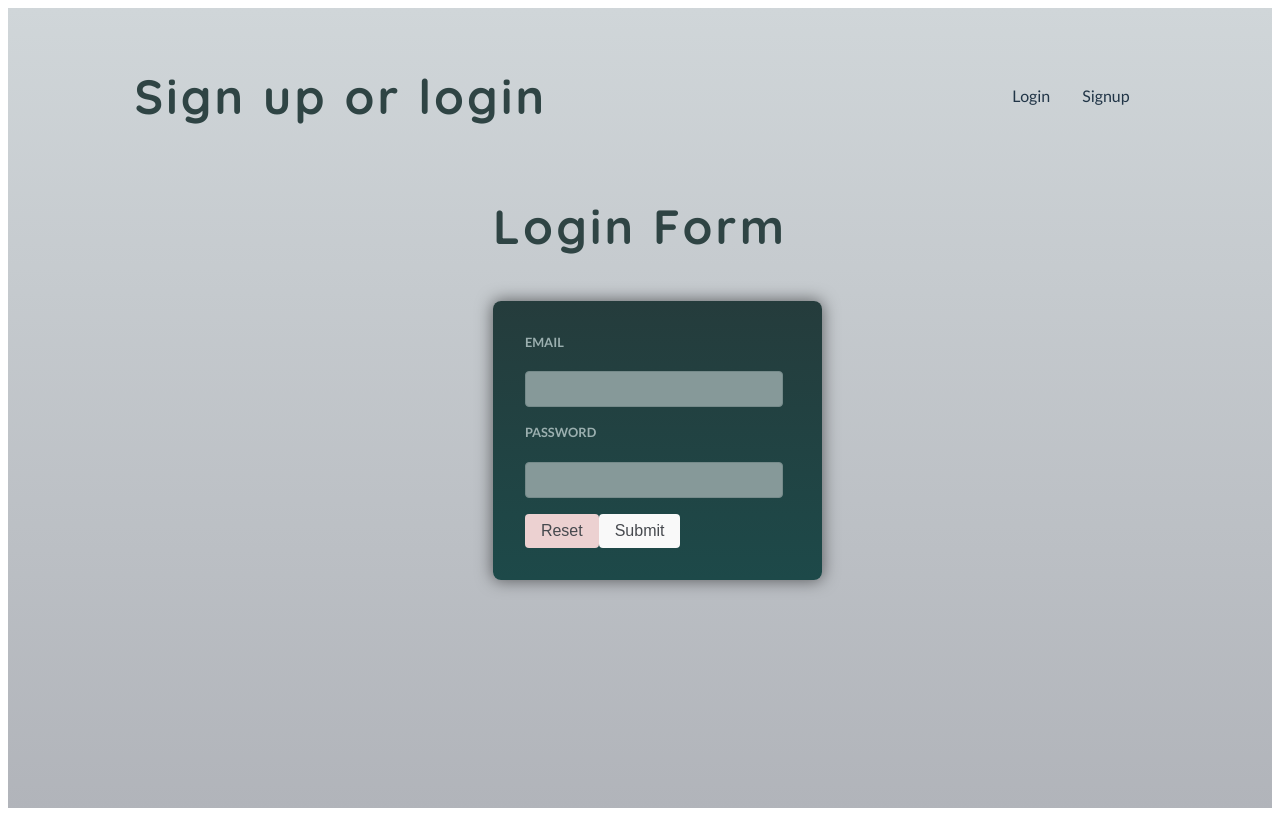
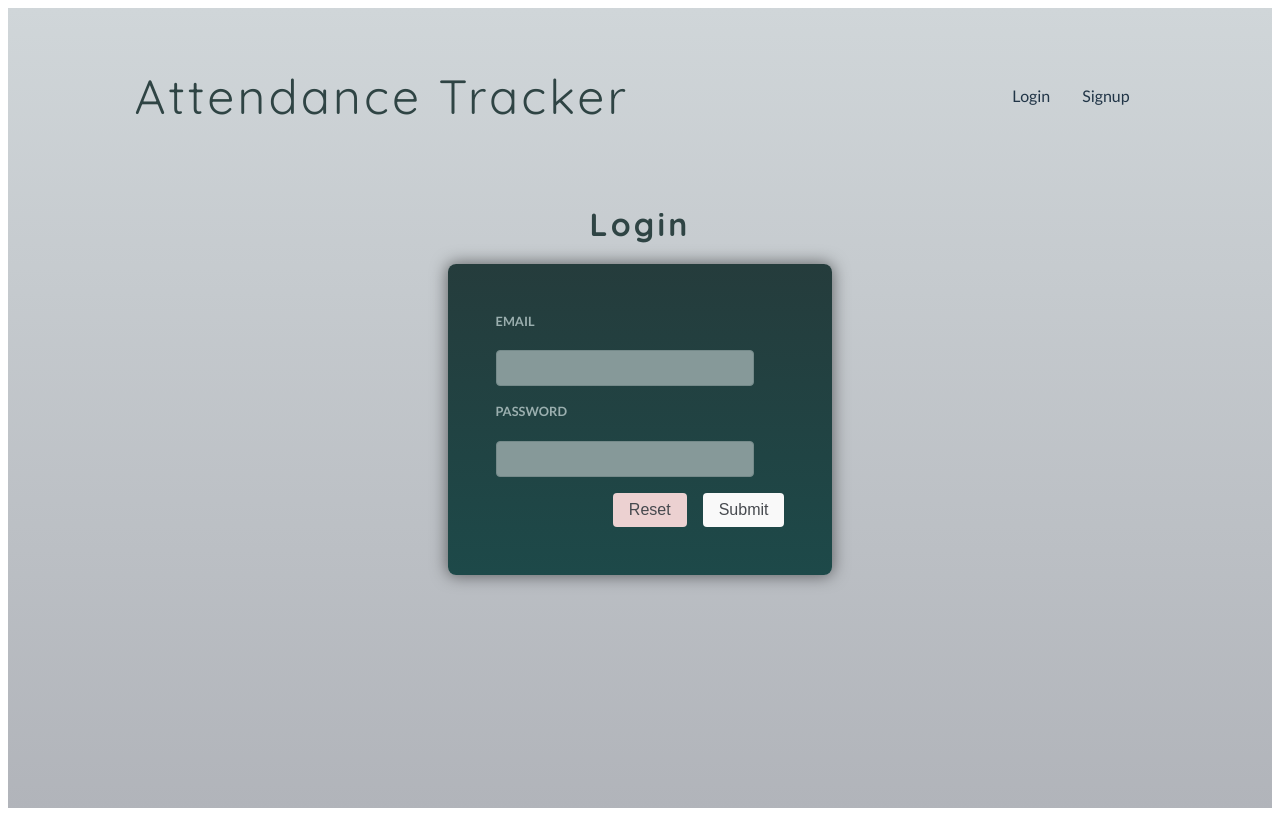
Before and after one commit to AtoBrightSide/pairing, a React (Vite) app in the folder frontend/pairing-coding-challenge/: page /login in a window 1280 px wide. Built offline with nearby package versions, Linux system fonts and the light colour scheme; no server answers.

Commit message:
feature: fix styling inconsistencies

```diff
--- a/frontend/pairing-coding-challenge/src/App.module.css
+++ b/frontend/pairing-coding-challenge/src/App.module.css
@@ -7,3 +7,8 @@
   background: linear-gradient(#d0d6d9, #b1b4ba);
   font-family: 'Lato', serif;
 }
+
+a {
+  text-decoration: none;
+  font-weight: 300;
+}
--- a/frontend/pairing-coding-challenge/src/index.css
+++ b/frontend/pairing-coding-challenge/src/index.css
@@ -1,7 +1,5 @@
 :root {
-  font-family: system-ui, Avenir, Helvetica, Arial, sans-serif;
   line-height: 1.5;
-  font-weight: 400;
 
   color-scheme: light dark;
   color: rgba(255, 255, 255, 0.87);
@@ -13,20 +11,6 @@
   -moz-osx-font-smoothing: grayscale;
 
   box-sizing: border-box;
-}
-
-a {
-  font-weight: 500;
-  color: #646cff;
-  text-decoration: inherit;
-}
-a:hover {
-  color: #535bf2;
-}
-
-h1 {
-  font-size: 3.2em;
-  line-height: 1.1;
 }
 
 button {
--- a/frontend/pairing-coding-challenge/src/layout/Header.module.css
+++ b/frontend/pairing-coding-challenge/src/layout/Header.module.css
@@ -8,11 +8,15 @@ nav {
 }
 
 ul {
+  display: flex;
+  justify-content: space-between;
+  gap: 2rem;
+  padding: 1rem;
+}
 
-    display: flex;
-    justify-content: space-between;
-    gap: 2rem;
-    padding: 1rem;
+nav > h1 {
+  font-weight: 500;
+  font-size: 3rem;
 }
 
 li {
--- a/frontend/pairing-coding-challenge/src/layout/Header.tsx
+++ b/frontend/pairing-coding-challenge/src/layout/Header.tsx
@@ -20,8 +20,8 @@ export const Header = () => {
   return <nav className={classes.nav}>
     <h1>
       {isLoggedIn ?
-        <NavLink to='/'>Dashboard</NavLink> :
-        <p>Sign up or login</p>
+        <NavLink to='/'>Attendance Tracker</NavLink> :
+        <p>Attendance Tracker</p>
       }
     </h1>
     <ul className={classes.ul}>
--- a/frontend/pairing-coding-challenge/src/pages/DashboardPage.tsx
+++ b/frontend/pairing-coding-challenge/src/pages/DashboardPage.tsx
@@ -7,6 +7,7 @@ import { useEffect, useState } from "react";
 import { ApiResponse } from "../types";
 
 import classes from './DashboardPage.module.css';
+import { formatDate, formatTime } from "../util/utils";
 
 export const DashboardPage = () => {
     const navigate = useNavigate();
@@ -52,7 +53,7 @@ export const DashboardPage = () => {
             </select>
             {attendance && (
                 <div>
-                    <h2>Attendance for {attendance.date}</h2>
+                    <h2>Attendance for {formatDate(attendance.date)}</h2>
                     <table className={classes.table}>
                         <thead>
                             <tr>
@@ -71,10 +72,10 @@ export const DashboardPage = () => {
                                     <td>{employee.id}</td>
                                     <td>{employee.name}</td>
                                     <td>{employee.timezone}</td>
-                                    <td>{employee.checked_in_at}</td>
-                                    <td>{employee.checked_out_at || 'N/A'}</td>
+                                    <td>{formatTime(employee.checked_in_at)}</td>
+                                    <td>{formatTime(employee.checked_out_at || '') || 'N/A'}</td>
                                     <td>{employee.checkout_message || 'N/A'}</td>
-                                    <td>{attendance.date}</td>
+                                    <td>{formatDate(attendance.date)}</td>
                                 </tr>
                             ))}
                         </tbody>
--- a/frontend/pairing-coding-challenge/src/pages/LoginPage.module.css
+++ b/frontend/pairing-coding-challenge/src/pages/LoginPage.module.css
@@ -1,8 +1,13 @@
+.container {
+  display: flex;
+  flex-direction: column;
+  align-items: center;
+}
 form {
   width: 90%;
   max-width: 40rem;
-  margin: 3rem auto;
-  padding: 2rem;
+  /* margin: 3rem auto; */
+  padding: 3rem;
   background: linear-gradient(180deg, #253c3c, #1d4949);
   border-radius: 8px;
   box-shadow: 0 0 16px 1px rgba(0, 0, 0, 0.5);
@@ -13,8 +18,8 @@ form {
 
 h1 {
   font-family: "Quicksand", sans-serif;
-  font-weight: 700;
-  font-size: 3rem;
+  /* font-weight: 700; */
+  /* font-size: 3rem; */
   margin: 1rem 0;
   letter-spacing: 0.2rem;
   color: #2f4444;
@@ -41,6 +46,13 @@ input {
   color: #142020;
 }
 
+.buttons {
+  display: flex;
+  justify-content: end;
+  gap: 1rem;
+  /* background-color: antiquewhite; */
+}
+
 .reset {
   background-color: rgb(236, 209, 209);
 }
--- a/frontend/pairing-coding-challenge/src/pages/LoginPage.tsx
+++ b/frontend/pairing-coding-challenge/src/pages/LoginPage.tsx
@@ -26,8 +26,7 @@ export const LoginPage = () => {
         });
     };
     return <div className={classes.container}>
-        {/* <h1>{isLoggedIn ? 'logged in' : 'logged out'}</h1> */}
-        <h1 className={classes.title}>Login Form</h1>
+        <h1 className={classes.title}>Login</h1>
         <form onSubmit={handleLogin} className={classes.form}>
             {loginError && <p className={classes.error}>{loginError.message}</p>}
             <label className={classes.label} htmlFor="email">Email</label>
--- a/frontend/pairing-coding-challenge/src/pages/SignupPage.module.css
+++ b/frontend/pairing-coding-challenge/src/pages/SignupPage.module.css
@@ -1,3 +1,10 @@
+.container {
+    display: flex;
+    flex-direction: column;
+    align-items: center;
+    gap: 0;
+  }
+
 .error {
   color: rgb(222, 78, 78);
 }
@@ -6,7 +13,6 @@
     display: flex;
     justify-content: end;
     gap: 1rem;
-    /* background-color: antiquewhite; */
 }
 
 .reset {
--- a/frontend/pairing-coding-challenge/src/pages/SignupPage.tsx
+++ b/frontend/pairing-coding-challenge/src/pages/SignupPage.tsx
@@ -39,8 +39,8 @@ export const SignupPage = () => {
 
     }
 
-    return <div className={classes.signup}>
-        <h1>Sign Up form</h1>
+    return <div className={classes.container}>
+        <h1>Create Account</h1>
         <form onSubmit={handleSignup}>
             {error && <p className={classes.error}>{error.message}</p>}
             {inValidInput && (
```
Also changed, not shown: frontend/pairing-coding-challenge/src/pages/DashboardPage.module.css (+4 -4 lines).
